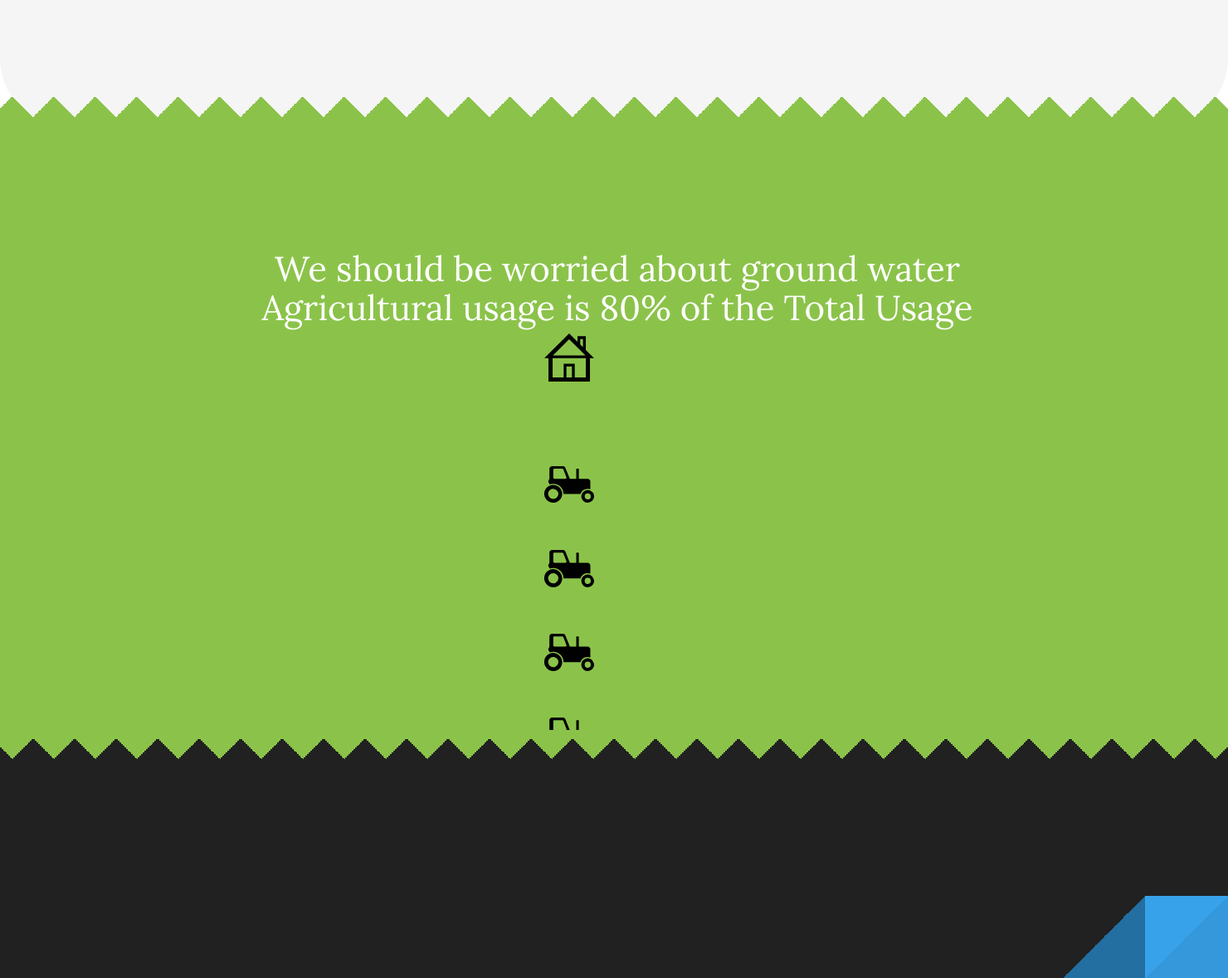
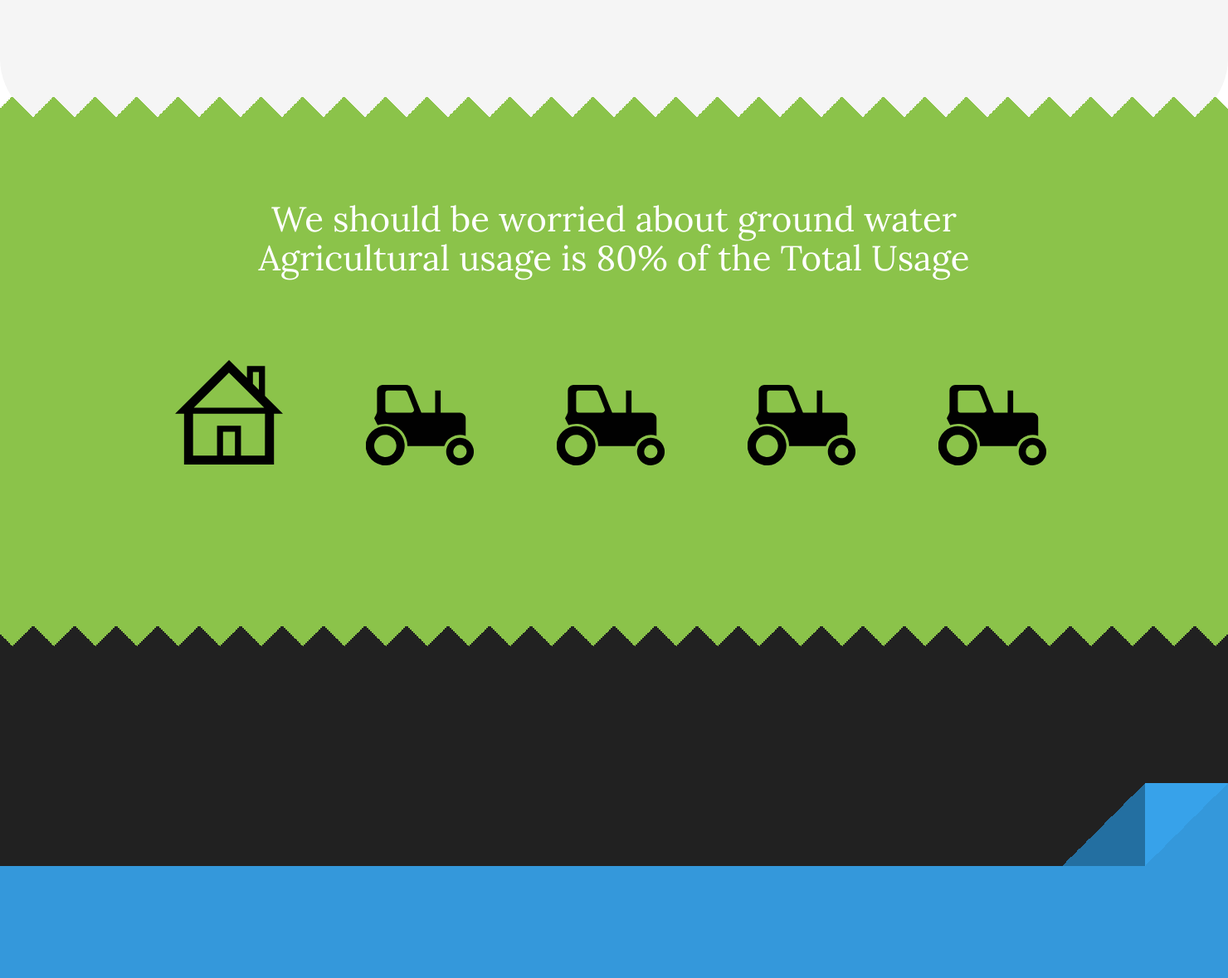
Before and after one commit to dandanbang/watergotback, a PHP site: page / in a window 1480 px wide. Shown: the part 2805-3984 px from the top of the page at 83% size. Run offline with PHP 8.4, Linux system fonts and the light colour scheme; some libraries are stand-ins or nearby versions.

Commit message:
horizontal water usage

```diff
--- a/css/agr_usage/move.css
+++ b/css/agr_usage/move.css
@@ -1,24 +1,24 @@
 #demo {
-    width: 692px;
+    /*width: 692px;*/
     /*height: 60px;*/
     /*background-color: #333;*/
-    margin-left: 500px;
-    padding: 8px;
+    margin-left: -550px;
+    margin-top: 100px;
+    /*padding: 8px;*/
 }
-#logo {
+/*#logo {
     position: relative;
     width: 60px;
     height: 60px;
     background: url(img/logo_black.jpg) no-repeat;
-}
+}*/
 .box {
     position: relative;
-    width: 60px;
-    height: 60px;
+    width: 130px;
+    height: 130px;
     margin-right: 100px;
-    margin-bottom: 100px;
-    color: white;
-    /*float:left;*/
+    /*margin-bottom: 100px;*/
+    float:left;
 }
 
 .box_house {
@@ -26,14 +26,10 @@
     width: 60px;
     height: 60px;
     margin-right: 100px;
-    margin-bottom: 100px;
-    /*float:left;*/
+    /*margin-bottom: 100px;*/
+    float:left;
 }
 
-.box img {
-  margin-bottom: 50px;
+#tractor1, #tractor2, #tractor3, #tractor4 {
+  margin-top: 30px;
 }
-
-.tractor_col {
-  display: inline;
-}
--- a/index.html
+++ b/index.html
@@ -120,19 +120,16 @@
             </section>
             <section class="light-green ss-style-zigzag">
                 <div class="column">
-                    <h2 class="white-text">We should be worried about ground water</h2>
-                    <h2 class="white-text">Agricultural usage is 80% of the Total Usage</h2>
+                    <div style="margin-top: -60px;">
+                      <h2 class="white-text">We should be worried about ground water</h2>
+                      <h2 class="white-text">Agricultural usage is 80% of the Total Usage</h2>
+                    </div>
                     <div id="demo">
-                    <div>
-                        <div class="box_house" id="house"><img src="images/agr_usage/house_icon.svg"></div>
-                        <!-- <div class="box_house" id="house2"><img src="house_icon.svg"></div> -->
-                        </div>
-                        <div class="tractor_col">
-                            <div class="box" id="tractor1"><img src="images/agr_usage/tractor_icon.svg"</div>
-                            <div class="box" id="tractor2"><img src="images/agr_usage/tractor_icon.svg"</div>
-                            <div class="box" id="tractor3"><img src="images/agr_usage/tractor_icon.svg"</div>
-                            <div class="box" id="tractor4"><img src="images/agr_usage/tractor_icon.svg"</div>
-                        </div>
+                      <div class="box" id="house"><img src="images/agr_usage/house_icon.svg"></div>
+                      <div class="box" id="tractor1"><img src="images/agr_usage/tractor_icon.svg"></div>
+                      <div class="box" id="tractor2"><img src="images/agr_usage/tractor_icon.svg"></div>
+                      <div class="box" id="tractor3"><img src="images/agr_usage/tractor_icon.svg"></div>
+                      <div class="box" id="tractor4"><img src="images/agr_usage/tractor_icon.svg"></div>
                     </div>
                     <p></p>
                 </div>
--- a/js/agr_usage/move.js
+++ b/js/agr_usage/move.js
@@ -8,5 +8,5 @@
         tractor4 = document.getElementById("tractor4");
 
     // TweenLite.to([red, yellow, green], 1, {scale:0.2, opacity:0.3});
-    TweenLite.from([house, tractor1, tractor2, tractor3, tractor4], 1, {left:"-=200px"});
+    TweenLite.to([house, tractor1, tractor2, tractor3, tractor4], 1.75, {left:"+=450px"});
 }
```
